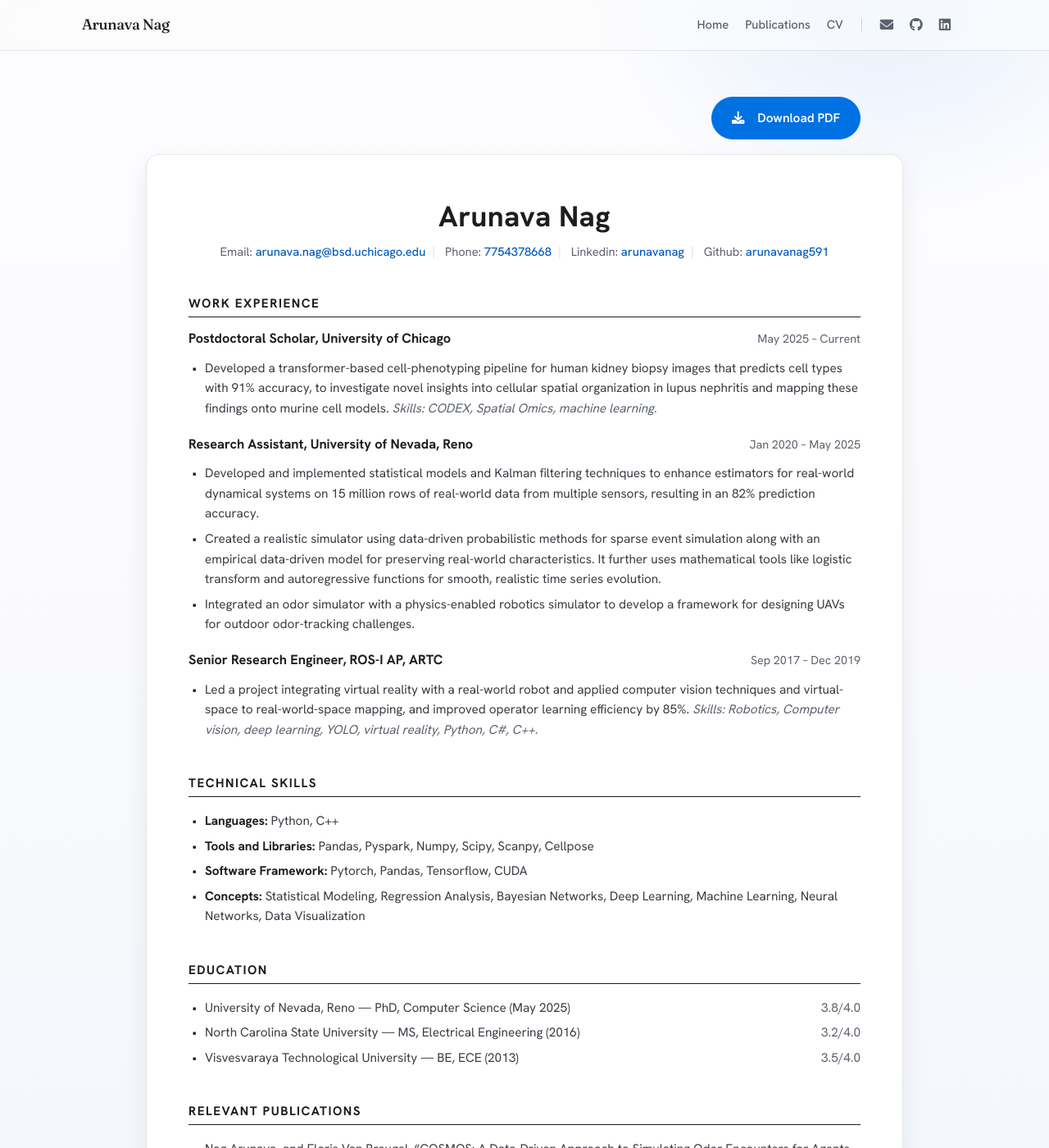
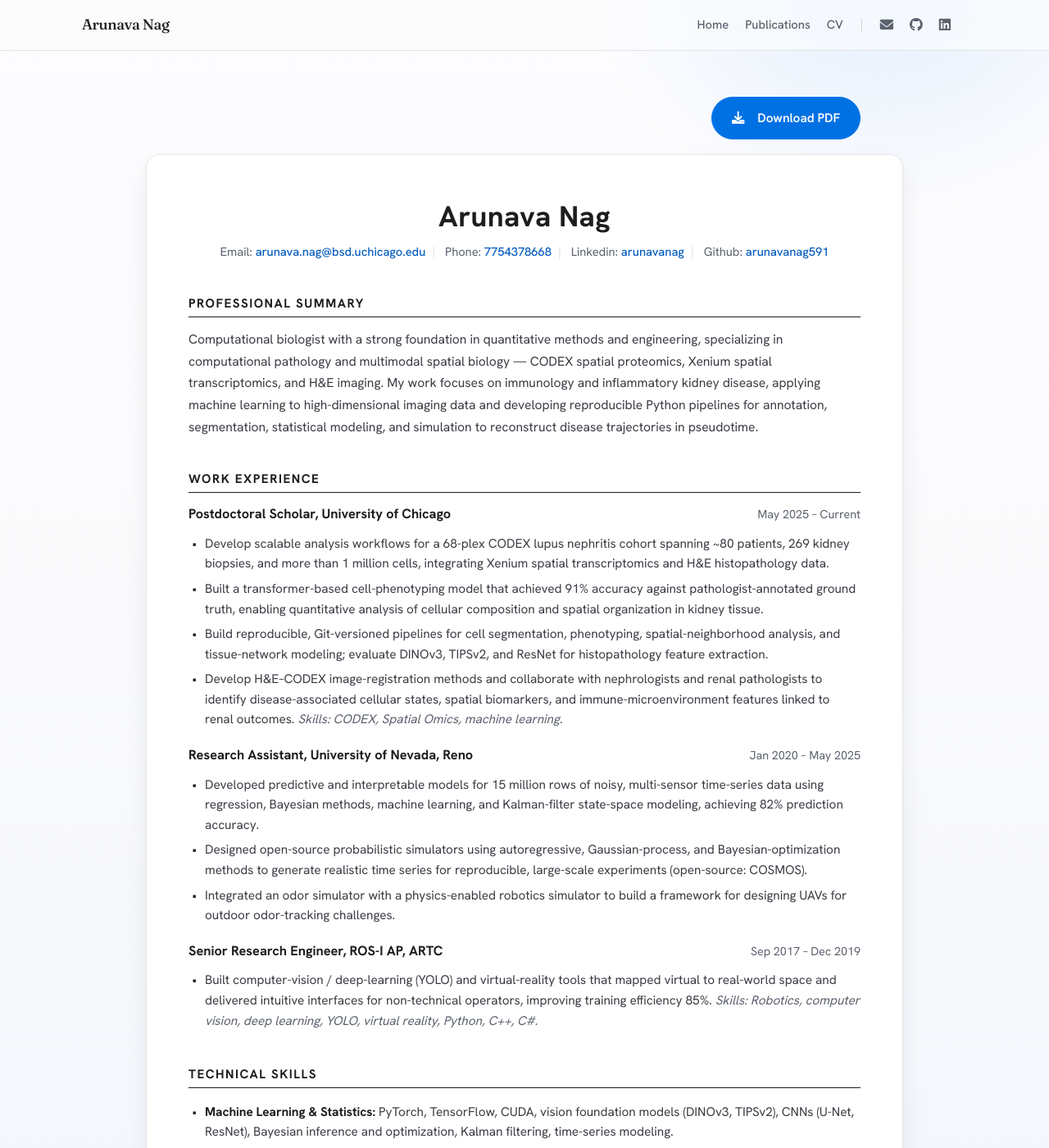
Before and after one commit to arunavanag591/mypage, a Jekyll site: the page built from resume.md, in a window 1280 px wide and 1400 px high. Shown: the whole window at 82% size. Built offline with Jekyll 4.4.1, drawn with Linux system fonts in a browser that asks for light colours; a style sheet for code colours, icons or effects is not loaded; some of the changed text lies outside the part shown.

Commit message:
cv: adopt AbbVie resume content (summary, categorized skills, IgG4 pub)
Add Professional Summary lead section; rewrite UChicago/UNR/ARTC
experience bullets; regroup Technical Skills into 5 labeled categories;
add the Hara et al. IgG4-related kidney disease publication (kireports
fulltext link); tighten the CAR-T project wording. Keep site-only
sections (Presentations, Coursework, GPAs, all four projects).

Co-Authored-By: Claude Opus 4.8 (1M context) <noreply@anthropic.com>

```diff
--- a/assets/css/style.scss
+++ b/assets/css/style.scss
@@ -882,6 +882,13 @@ body {
   border-bottom: 1.5px solid var(--ink);
 }
 
+.site-main .cv-summary {
+  margin: 0;
+  color: var(--body);
+  font-size: 0.98rem;
+  line-height: 1.7;
+}
+
 .cv-entry {
   margin-top: 16px;
 }
--- a/resume.md
+++ b/resume.md
@@ -22,6 +22,11 @@ body_class: page-standard
   </header>
 
   <section class="cv-section">
+    <h2>Professional Summary</h2>
+    <p class="cv-summary">Computational biologist with a strong foundation in quantitative methods and engineering, specializing in computational pathology and multimodal spatial biology — CODEX spatial proteomics, Xenium spatial transcriptomics, and H&amp;E imaging. My work focuses on immunology and inflammatory kidney disease, applying machine learning to high-dimensional imaging data and developing reproducible Python pipelines for annotation, segmentation, statistical modeling, and simulation to reconstruct disease trajectories in pseudotime.</p>
+  </section>
+
+  <section class="cv-section">
     <h2>Work Experience</h2>
 
     <div class="cv-entry">
@@ -30,7 +35,10 @@ body_class: page-standard
         <span class="cv-entry-date">May 2025 – Current</span>
       </div>
       <ul class="cv-list">
-        <li>Developed a transformer-based cell-phenotyping pipeline for human kidney biopsy images that predicts cell types with 91% accuracy, to investigate novel insights into cellular spatial organization in lupus nephritis and mapping these findings onto murine cell models. <em class="cv-skills">Skills: CODEX, Spatial Omics, machine learning.</em></li>
+        <li>Develop scalable analysis workflows for a 68-plex CODEX lupus nephritis cohort spanning ~80 patients, 269 kidney biopsies, and more than 1 million cells, integrating Xenium spatial transcriptomics and H&amp;E histopathology data.</li>
+        <li>Built a transformer-based cell-phenotyping model that achieved 91% accuracy against pathologist-annotated ground truth, enabling quantitative analysis of cellular composition and spatial organization in kidney tissue.</li>
+        <li>Build reproducible, Git-versioned pipelines for cell segmentation, phenotyping, spatial-neighborhood analysis, and tissue-network modeling; evaluate DINOv3, TIPSv2, and ResNet for histopathology feature extraction.</li>
+        <li>Develop H&amp;E–CODEX image-registration methods and collaborate with nephrologists and renal pathologists to identify disease-associated cellular states, spatial biomarkers, and immune-microenvironment features linked to renal outcomes. <em class="cv-skills">Skills: CODEX, Spatial Omics, machine learning.</em></li>
       </ul>
     </div>
 
@@ -40,9 +48,9 @@ body_class: page-standard
         <span class="cv-entry-date">Jan 2020 – May 2025</span>
       </div>
       <ul class="cv-list">
-        <li>Developed and implemented statistical models and Kalman filtering techniques to enhance estimators for real-world dynamical systems on 15 million rows of real-world data from multiple sensors, resulting in an 82% prediction accuracy.</li>
-        <li>Created a realistic simulator using data-driven probabilistic methods for sparse event simulation along with an empirical data-driven model for preserving real-world characteristics. It further uses mathematical tools like logistic transform and autoregressive functions for smooth, realistic time series evolution.</li>
-        <li>Integrated an odor simulator with a physics-enabled robotics simulator to develop a framework for designing UAVs for outdoor odor-tracking challenges.</li>
+        <li>Developed predictive and interpretable models for 15 million rows of noisy, multi-sensor time-series data using regression, Bayesian methods, machine learning, and Kalman-filter state-space modeling, achieving 82% prediction accuracy.</li>
+        <li>Designed open-source probabilistic simulators using autoregressive, Gaussian-process, and Bayesian-optimization methods to generate realistic time series for reproducible, large-scale experiments (open-source: COSMOS).</li>
+        <li>Integrated an odor simulator with a physics-enabled robotics simulator to build a framework for designing UAVs for outdoor odor-tracking challenges.</li>
       </ul>
     </div>
 
@@ -52,7 +60,7 @@ body_class: page-standard
         <span class="cv-entry-date">Sep 2017 – Dec 2019</span>
       </div>
       <ul class="cv-list">
-        <li>Led a project integrating virtual reality with a real-world robot and applied computer vision techniques and virtual-space to real-world-space mapping, and improved operator learning efficiency by 85%. <em class="cv-skills">Skills: Robotics, Computer vision, deep learning, YOLO, virtual reality, Python, C#, C++.</em></li>
+        <li>Built computer-vision / deep-learning (YOLO) and virtual-reality tools that mapped virtual to real-world space and delivered intuitive interfaces for non-technical operators, improving training efficiency 85%. <em class="cv-skills">Skills: Robotics, computer vision, deep learning, YOLO, virtual reality, Python, C++, C#.</em></li>
       </ul>
     </div>
   </section>
@@ -60,10 +68,11 @@ body_class: page-standard
   <section class="cv-section">
     <h2>Technical Skills</h2>
     <ul class="cv-list">
-      <li><strong>Languages:</strong> Python, C++</li>
-      <li><strong>Tools and Libraries:</strong> Pandas, Pyspark, Numpy, Scipy, Scanpy, Cellpose</li>
-      <li><strong>Software Framework:</strong> Pytorch, Pandas, Tensorflow, CUDA</li>
-      <li><strong>Concepts:</strong> Statistical Modeling, Regression Analysis, Bayesian Networks, Deep Learning, Machine Learning, Neural Networks, Data Visualization</li>
+      <li><strong>Machine Learning &amp; Statistics:</strong> PyTorch, TensorFlow, CUDA, vision foundation models (DINOv3, TIPSv2), CNNs (U-Net, ResNet), Bayesian inference and optimization, Kalman filtering, time-series modeling.</li>
+      <li><strong>Computational Pathology &amp; Image Analysis:</strong> CODEX spatial proteomics, H&amp;E histopathology, cross-modality image registration, affine transformations, cell segmentation and phenotyping (Cellpose), spatial-neighborhood analysis, tissue-network analysis.</li>
+      <li><strong>Spatial &amp; Single-Cell Biology:</strong> Xenium spatial transcriptomics, single-cell RNA-seq, Scanpy, scGPT embeddings, immune-microenvironment analysis, spatial biomarker discovery.</li>
+      <li><strong>Programming &amp; Scientific Computing:</strong> Python, C++, NumPy, pandas, PySpark, SciPy.</li>
+      <li><strong>Reproducibility &amp; Data Tools:</strong> Git.</li>
     </ul>
   </section>
 
@@ -79,6 +88,7 @@ body_class: page-standard
   <section class="cv-section">
     <h2>Relevant Publications</h2>
     <ul class="cv-list">
+      <li>Hara S, Ai J, Cao T, Torcasso M, Walsh B, Nag A, Andrade M, Chang A, Clark M. “Spatial immune-cell profiling detects a disease-specific immune microenvironment in IgG4-related kidney disease.” <a href="https://www.kireports.org/article/S2468-0249(26)01601-3/fulltext" target="_blank" rel="noreferrer">Kidney International Reports</a> (2026). [Conference abstract, World Congress of Nephrology]</li>
       <li>Nag Arunava, and Floris Van Breugel. “COSMOS: A Data-Driven Approach to Simulating Odor Encounters for Agents Moving Through Chemical Plumes of Various Scales”, IEEE Open Access (2025)</li>
       <li>Nag Arunava, and Floris Van Breugel. “Odour source distance is predictable from a time history of odour statistics for large scale outdoor plumes”, Journal of Royal Society Interface (2024)</li>
       <li>Lingenfelter Bryson, Arunava Nag, and Floris van Breugel. “Insect inspired vision-based velocity estimation through spatial pooling of optic flow during linear motion.” Bioinspiration &amp; Biomimetics (2021)</li>
@@ -98,7 +108,7 @@ body_class: page-standard
     <div class="cv-entry">
       <h3 class="cv-entry-title">Single cell CAR T response modeling</h3>
       <ul class="cv-list">
-        <li>Utilized multi-omics CAR T treatment, and visualized and developed clustering and a convolution neural network-based patient response model based on 18,000 gene expression scRNA features using scanpy and pytorch. Additionally used scGPT cell embeddings to provide 81% accuracy of prediction of patient response and gene–gene interaction.</li>
+        <li>Modeled ~18,000-gene single-cell RNA-seq profiles using Scanpy, random forests, and convolutional neural networks, and applied scGPT embeddings to predict treatment response and infer gene–gene interactions (81% accuracy).</li>
       </ul>
     </div>
 
```
